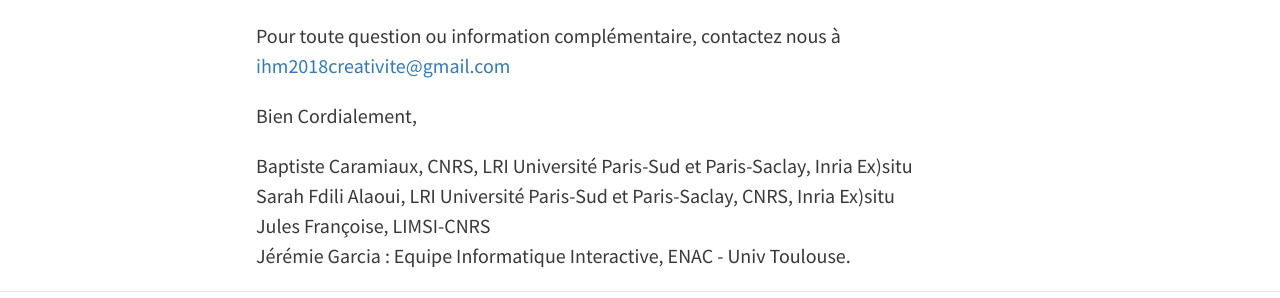
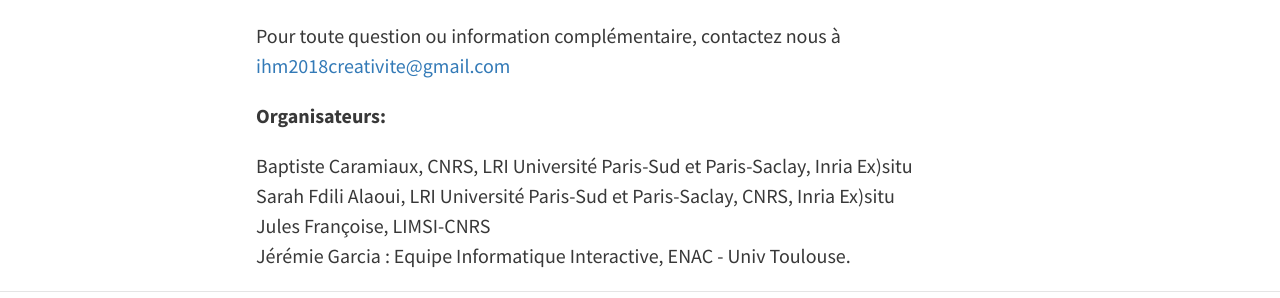
Before and after one commit to JulesFrancoise/ihm2018creativite, a Jekyll site: the page built from pages/index.md, in a window 1280 px wide. Shown: the part 1260-1558 px from the top of the page. Built offline with Jekyll 4.4.1, drawn with Linux system fonts in a browser that asks for light colours; the list of posts is cut into pages by our own code.

Commit message:
fix menu link to accueil

```diff
--- a/_includes/navbar.html
+++ b/_includes/navbar.html
@@ -25,7 +25,7 @@
 
         <li class="separator"> | </li>
         <li>
-            <a class="clear" href="{{ page.baseurl }}">Accueil</a>
+            <a class="clear" href="{{ page.baseurl }}/">Accueil</a>
         </li>
         {% for page in site.pages %}
         {% if page.title and page.hide != true %}
--- a/pages/index.md
+++ b/pages/index.md
@@ -32,7 +32,7 @@ La description détaillée de cet atelier se trouve à cette adresse :
 Pour toute question ou information complémentaire, contactez nous à  [ihm2018creativite@gmail.com](mailto:ihm2018creativite@gmail.com)
 
 
-Bien Cordialement,
+**Organisateurs:**
 
 Baptiste Caramiaux, CNRS, LRI Université Paris-Sud et Paris-Saclay, Inria Ex)situ
 Sarah Fdili Alaoui, LRI Université Paris-Sud et Paris-Saclay, CNRS, Inria Ex)situ
```
Also changed, not shown: _includes/head.html (line endings or trailing spaces).
